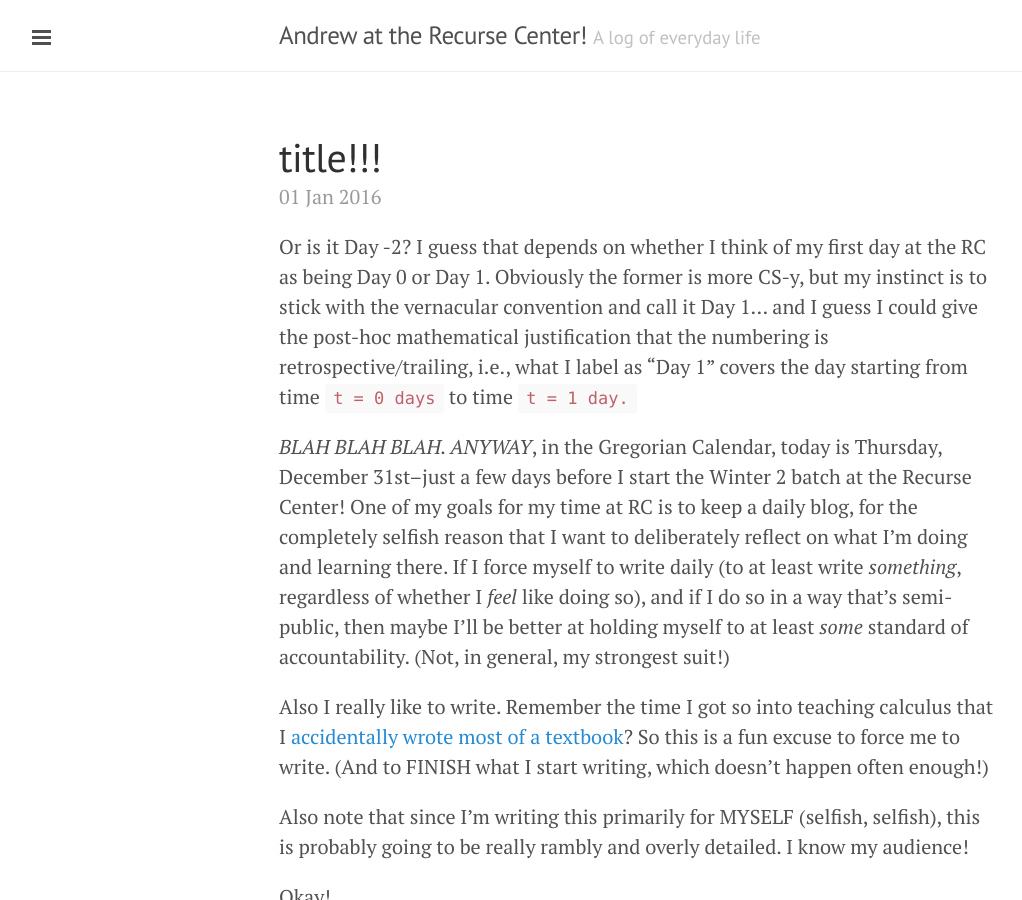
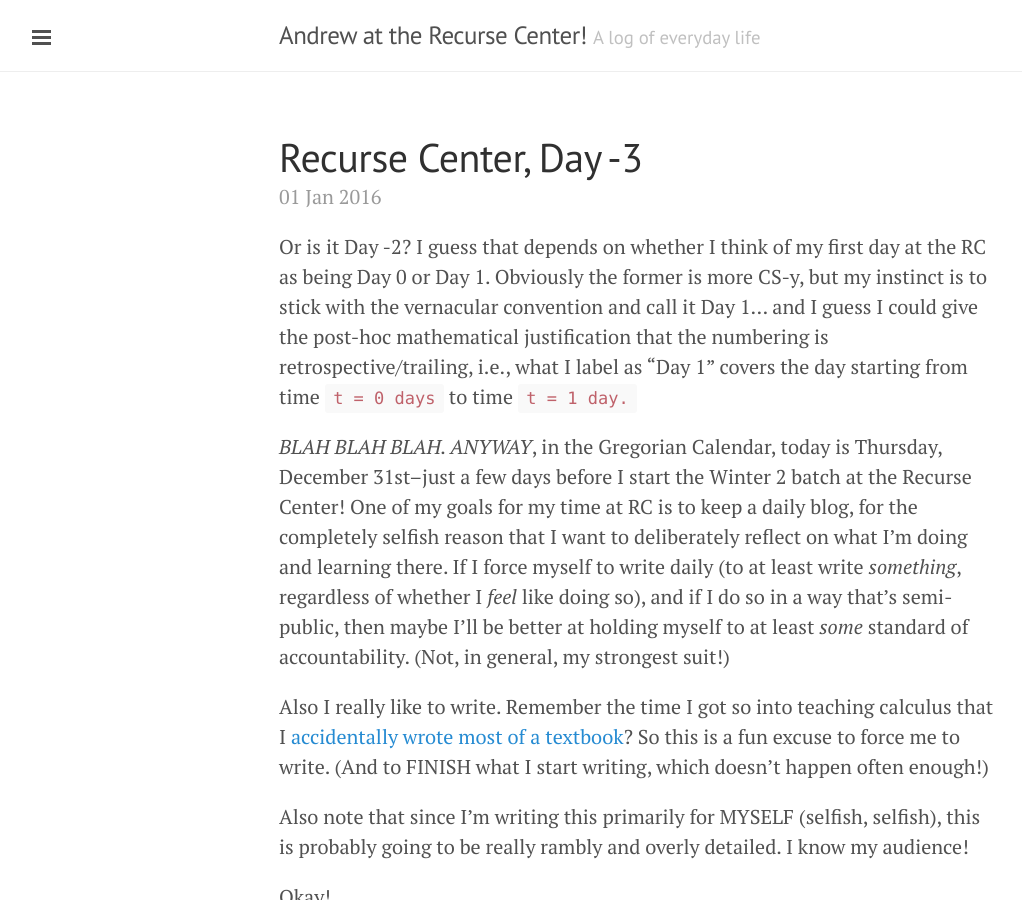
Before and after one commit to amalex5/amalex5.github.io, a Jekyll site: the page built from _posts/2016-01-01-title.markdown, in a window 1280 px wide and 900 px high. Shown: the whole window, without its empty margins (1-1023 px from the left). Built offline with Jekyll 4.4.1, drawn with Linux system fonts in a browser that asks for light colours.

Commit message:
Post update: title!!!

```diff
--- a/_posts/2016-01-01-title.markdown
+++ b/_posts/2016-01-01-title.markdown
@@ -1,6 +1,6 @@
 ---
 published: true
-title: title!!!
+title: Recurse Center, Day -3
 layout: post
 ---
 Or is it Day -2? I guess that depends on whether I think of my first day at the RC as being Day 0 or Day 1. Obviously the former is more CS-y, but my instinct is to stick with the vernacular convention and call it Day 1... and I guess I could give the post-hoc mathematical justification that the numbering is retrospective/trailing, i.e., what I label as "Day 1" covers the day starting from time `t = 0 days` to time `t = 1 day.`
```
